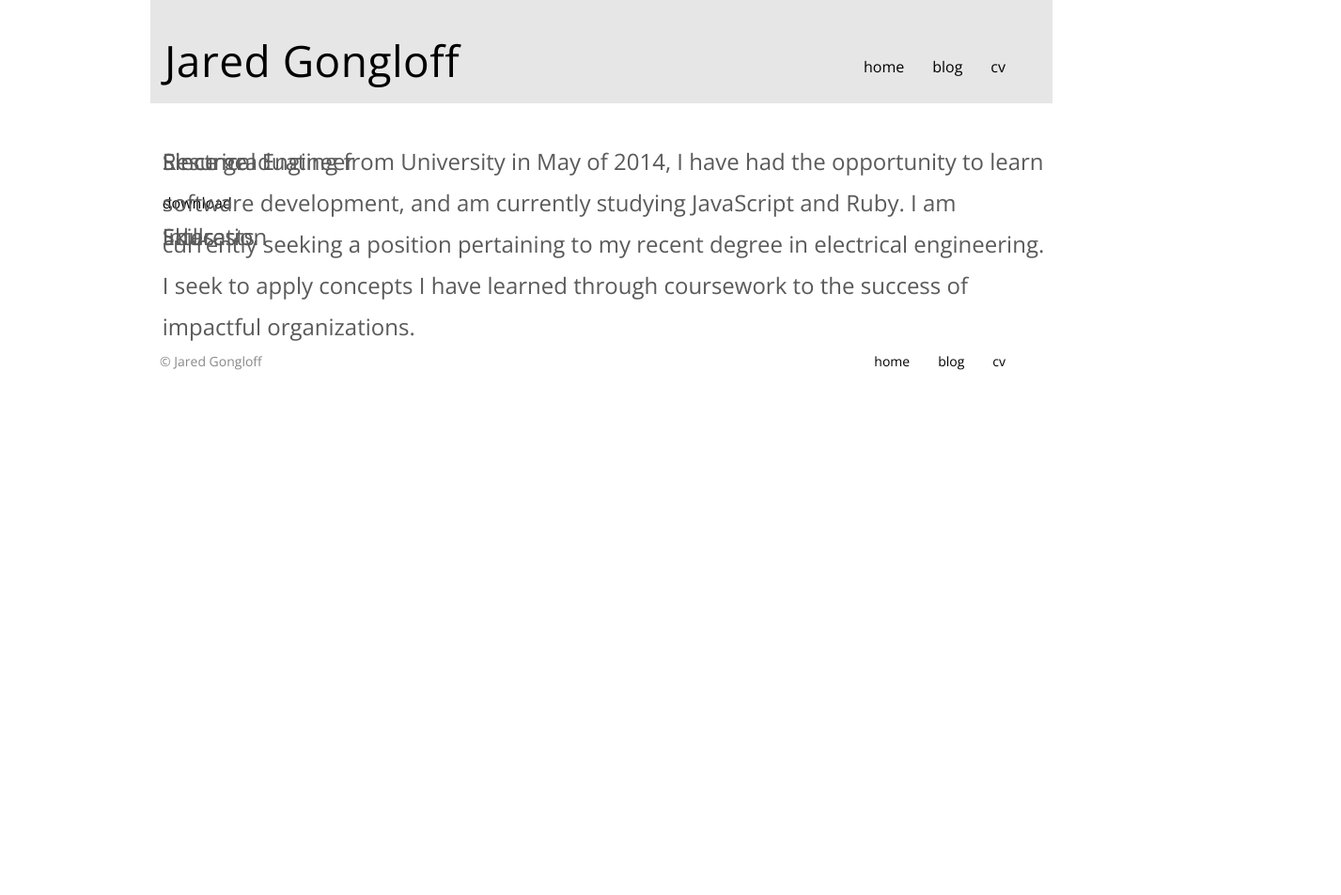
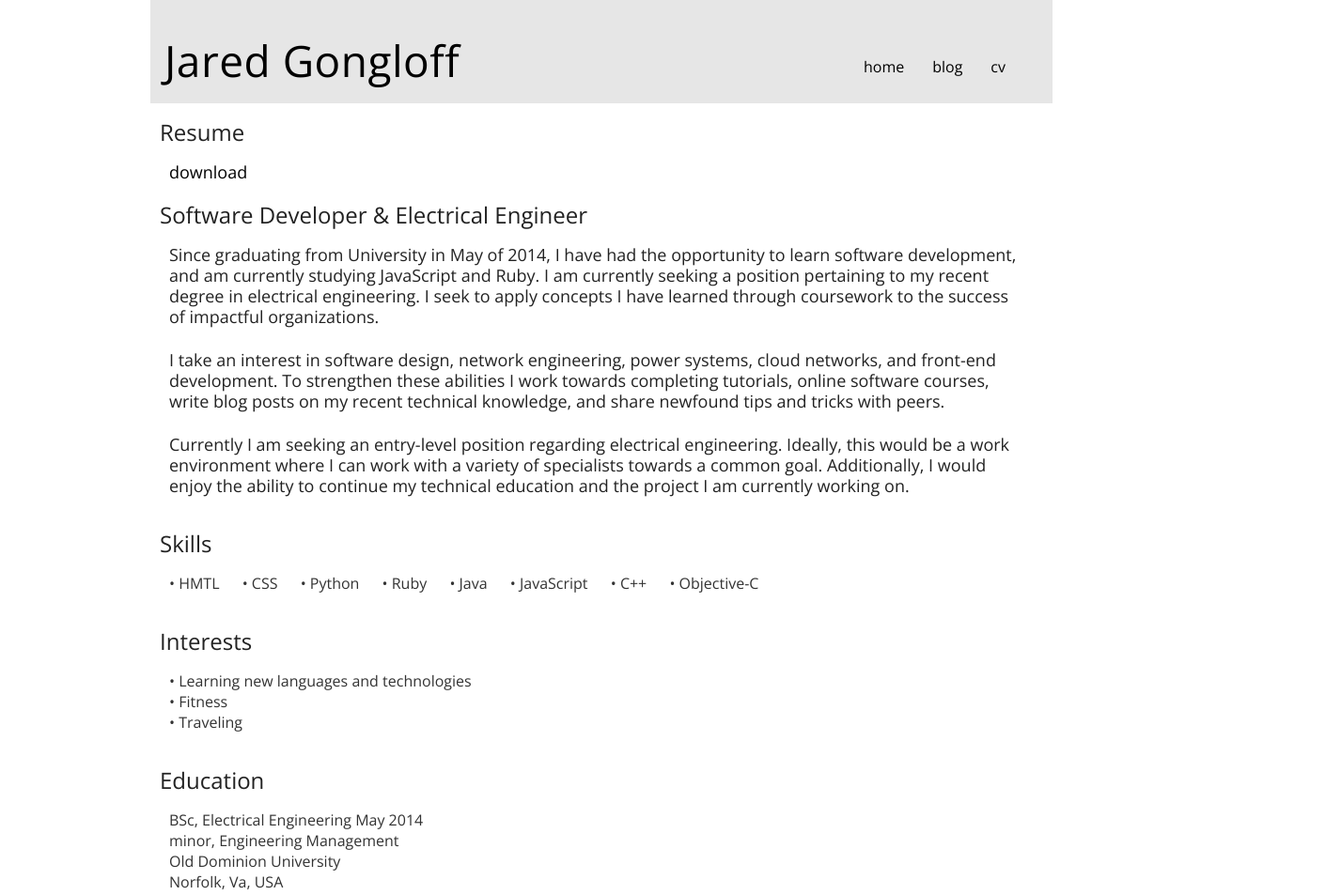
Before and after one commit to JaredGongloff/My-Personal-Website, a plain HTML site: page cv.html in a window 1280 px wide. Shown: the top 953 px of the page at 94% size, 1427 px wide, since content can reach past the window. Before the commit the page ends 800 px from the top, so only its background shows below. Drawn offline with nearby package versions, Linux system fonts and the light colour scheme.

Commit message:
Updated cv, new index heading
updated cv content, updated css implementing id for cv, slight changes
to index heading, and content.

```diff
--- a/cv.html
+++ b/cv.html
@@ -30,22 +30,60 @@
 
 		<!-- Hero -->
 	 <section class="not-header">
-	    <section class="hero container">
+	    <!-- <section class="hero container"> -->
+	    <section class = "cv-info">
+	    	<section id = "profile">
+	    	  <h2>Resume</h2><!--
 
-	    	<h2>Resume</h2>
-
-			<p><br><a href="Jared_Gongloff_Resume.pdf">download</a><p>
+			  --><p><a href="Jared_Gongloff_Resume.pdf">download</a><p>
 				<!-- Make this for Hover a href="jaredgongloff.jpg">view</a> -->
 
-			<h2>Electrical Engineer<h2>
+			  <h2>Software Developer &amp; Electrical Engineer<h2>
 
 	    	  	<p>Since graduating from University in May of 2014, I have had the opportunity to learn software development, and am currently studying JavaScript and Ruby. I am currently seeking a position pertaining to my recent degree in electrical engineering. I seek to apply concepts I have learned through coursework to the success of impactful organizations. </p>
 
- 				<!--
-				I take an interest in software design, network engineering, power systems, cloud networks, and front-end development. To strengthen these abilities I work towards completing tutorials, online software courses, write blog posts on my recent technical knowledge, and share newfound tips and tricks with peers.
+ 				<p>I take an interest in software design, network engineering, power systems, cloud networks, and front-end development. To strengthen these abilities I work towards completing tutorials, online software courses, write blog posts on my recent technical knowledge, and share newfound tips and tricks with peers.</p>
 
-				Currently I am seeking an entry-level position regarding electrical engineering. Ideally, this would be a work environment where I can work with a variety of specialists towards a common goal. Additionally, I would enjoy the ability to continue my technical education and the project I am currently working on. -->
+				<p>Currently I am seeking an entry-level position regarding electrical engineering. Ideally, this would be a work environment where I can work with a variety of specialists towards a common goal. Additionally, I would enjoy the ability to continue my technical education and the project I am currently working on.</p>
+			</section>
+			<section id="skills">
+				<h2>Skills</h2>
+		        <ul>
+		          <li>&bull; HMTL</li>
+		          <li>&bull; CSS</li>
+		          <li>&bull; Python</li>
+		          <li>&bull; Ruby</li>
+		          <li>&bull; Java</li>
+		          <li>&bull; JavaScript</li>
+		          <li>&bull; C++</li>
+		          <li>&bull; Objective-C</li>
+		        </ul>
+		    </section>
 
+		    <section id="interests">
+		    	<h2>Interests</h2>
+		    	<ul>
+		    	  <li>&bull; Learning new languages and technologies</li>
+		    	  <li>&bull; Fitness</li>
+		    	  <li>&bull; Traveling</li>
+		    	</ul>
+		    </section>
+
+		    <section id="related-experience">
+		    </section>
+
+		    <section id="work-experience">
+		    </section>
+
+		    <section id="education">
+		    	<h2>Education</h2>
+		    	<ul>
+		          <li>BSc, Electrical Engineering   May 2014</li>
+		          <li>minor, Engineering Management</li>
+		    	  <li>Old Dominion University</li>
+		    	  <li>Norfolk, Va, USA</li>
+		    	<ul>
+		    </section>
 
 	    </section>
 
@@ -55,13 +93,13 @@
 	    	  <section class="hero container">
 
 
-
+	    	  	<!--
 				<h2>Skills<h2>
 
 				<h2>Interests<h2>
 
 				<h2>Education<h2>
-
+                -->
 
 
 	    	  </section>
--- a/main.css
+++ b/main.css
@@ -294,8 +294,76 @@ a:hover {
   overflow: hidden;
   display: block;
   max-width: 950px;
-  min-width: 600px;
+  min-width: 880px;
 }
+
+/*
+  ========================================
+  cv
+  ========================================
+*/
+
+.cv-info {
+  padding-left: 10px;
+  padding-right: 30px;
+  margin-left: auto;
+  margin-right: auto;
+  max-width: 960px;
+  min-width: 500px;
+  color: #333;
+}
+
+.cv-info h2 {
+  font-size: 24px;
+  margin-bottom: 20px;
+  color: #222222;
+}
+
+.cv-info p {
+  margin-bottom: 24px;
+  font-size: 18px;
+}
+
+#profile {
+  margin-bottom: 40px;
+}
+#profile p{
+  padding-left: 10px;
+}
+
+#profile h2:first-child{
+  margin-top: 20px;
+}
+
+#skills {
+  margin-bottom: 40px;
+}
+
+#skills li {
+  display: inline;
+  min-width: 1000px;
+  padding-left: 20px;
+
+}
+#skills li:first-child {
+  padding-left: 10px;
+}
+
+#interests {
+  margin-bottom: 40px;
+}
+#interests li{
+  padding-left: 10px;
+}
+
+#education {
+  margin-bottom: 40px;
+}
+#education li {
+  padding-left: 10px;
+}
+
+
 
 
 
```
Also changed, not shown: index.html (+6 -11 lines).
